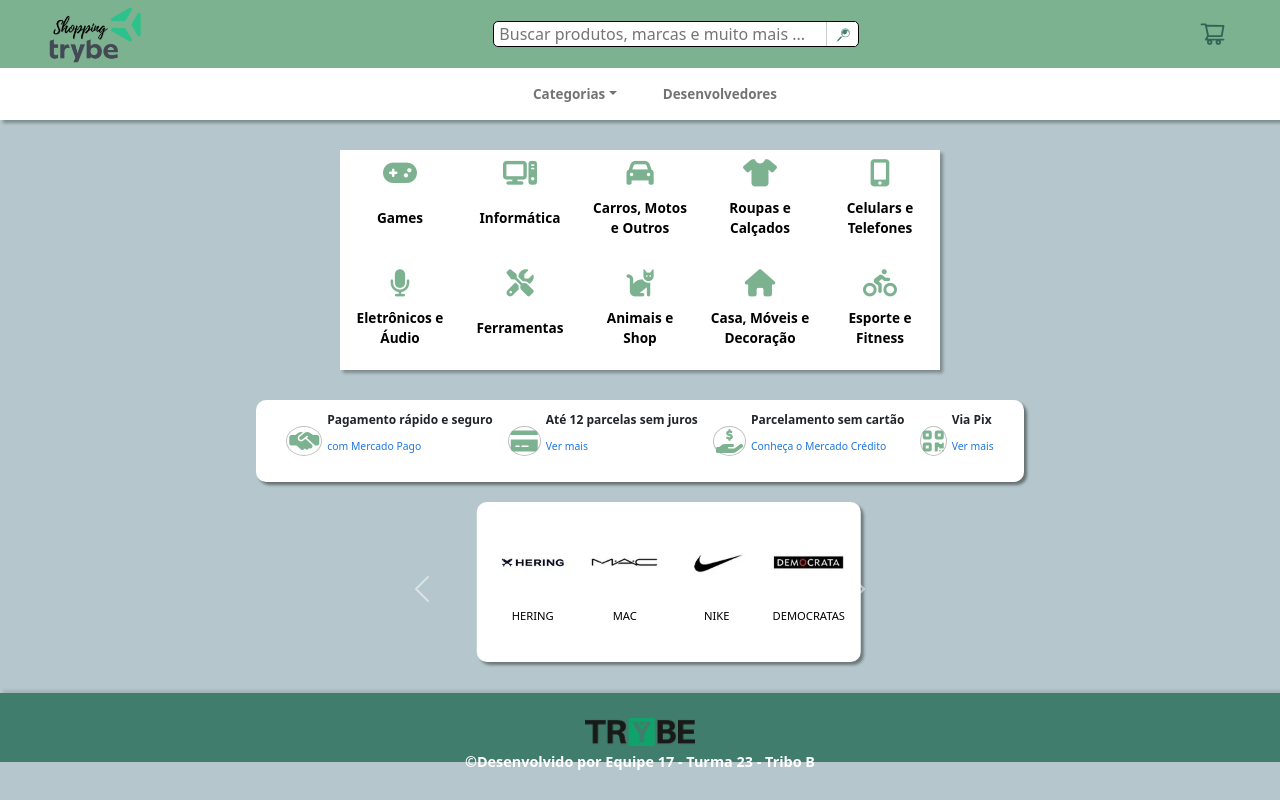
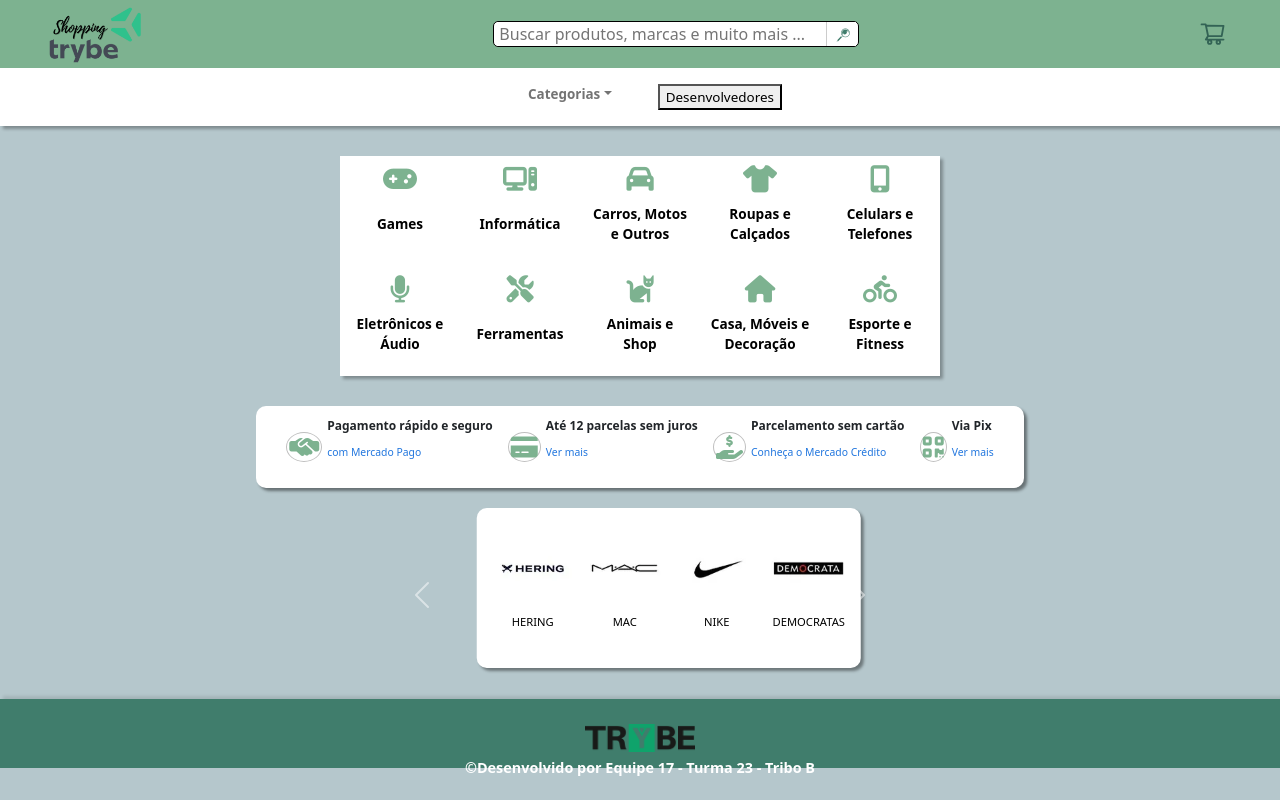
Before and after one commit to VitorMarceloSantos/Trybe-Projeto-10-TrybeTunes, a React (Create React App) app in the folder Projetos/Projeto Modificados/Frontend Online Store/: page / in a window 1280 px wide. Built offline with nearby package versions, Linux system fonts and the light colour scheme.

Commit message:
Develops

```diff
--- a/Projetos/Projeto Modificados/Frontend Online Store/src/BootStrap/NavBar.jsx
+++ b/Projetos/Projeto Modificados/Frontend Online Store/src/BootStrap/NavBar.jsx
@@ -8,8 +8,14 @@ import NavDropdown from 'react-bootstrap/NavDropdown';
 import CategoryContainer from '../Components/CategoryContainer';
 
 export default class NavBarExample extends Component {
+  // developsNavBar = () => {
+  //   console.log('entrou')
+  //   const { developsState } = this.props;
+  //   developsState();
+  // }
+
   render() {
-    const { handleRadioClick } = this.props;
+    const { handleRadioClick, developsState } = this.props;
     return (
       <div>
         <Navbar className="container-navbar">
@@ -23,7 +29,14 @@ export default class NavBarExample extends Component {
                   />
                 </NavDropdown>
                 {/* <Nav.Link href="#home">Trybe</Nav.Link> */}
-                <Nav.Link href="#link">Desenvolvedores</Nav.Link>
+                <Nav.Link>
+                  <button
+                    type="button"
+                    onClick={ developsState }
+                  >
+                    Desenvolvedores
+                  </button>
+                </Nav.Link>
               </Nav>
             </Navbar.Collapse>
           </Container>
@@ -35,4 +48,5 @@ export default class NavBarExample extends Component {
 
 NavBarExample.propTypes = {
   handleRadioClick: PropTypes.func.isRequired,
+  developsState: PropTypes.func.isRequired,
 };
--- a/Projetos/Projeto Modificados/Frontend Online Store/src/Components/Desenvolvedores.jsx
+++ b/Projetos/Projeto Modificados/Frontend Online Store/src/Components/Desenvolvedores.jsx
@@ -4,6 +4,7 @@ import AnaBeatriz from '../images/AnaBeatriz.png';
 import MiguelInacio from '../images/MiguelInacio.png';
 import RuhamLeal from '../images/RuhamLeal.png';
 import VitorMarcelo from '../images/VitorMarcelo.png';
+import '../styles/DesenvolvedoresCss.css';
 
 export default class Desenvolvedores extends Component {
   render() {
--- a/Projetos/Projeto Modificados/Frontend Online Store/src/pages/Home.jsx
+++ b/Projetos/Projeto Modificados/Frontend Online Store/src/pages/Home.jsx
@@ -10,6 +10,7 @@ import CarouselBrands from '../BootStrap/Carousel';
 import Loading from '../Components/Loading';
 import NotFound from '../Components/NotFound';
 import '../styles/HomeCss.css';
+import Desenvolvedores from '../Components/Desenvolvedores';
 
 export default class Home extends Component {
   constructor() {
@@ -21,7 +22,15 @@ export default class Home extends Component {
       noneProduct: false,
       indexView: true,
       isLoading: false,
+      develops: false,
     };
+  }
+
+  developsState = () => {
+    console.log('home');
+    this.setState({
+      develops: true,
+    });
   }
 
   handleChange = ({ target: { name, value } }) => {
@@ -118,7 +127,7 @@ export default class Home extends Component {
   }
 
   render() {
-    const { searchBar, noneProduct, indexView, isLoading } = this.state;
+    const { searchBar, noneProduct, indexView, isLoading, develops } = this.state;
     const { CartItemsList } = this.props;
     return (
       <section>
@@ -130,9 +139,14 @@ export default class Home extends Component {
         />
         <NavBarExample
           handleRadioClick={ this.handleRadioClick }
+          developsState={ this.developsState }
         />
         <section>
-          {indexView
+          <section>
+            {develops ? (
+              <Desenvolvedores />
+            ) : (
+              indexView
             && (
               <div>
                 <IndexCategory
@@ -143,7 +157,21 @@ export default class Home extends Component {
                   handleChangeBrands={ this.handleChangeBrands }
                 />
               </div>
+            )
             )}
+          </section>
+          {/* {indexView
+            && (
+              <div>
+                <IndexCategory
+                  handleChangeCategory={ this.handleChangeCategory }
+                />
+                <MethodsPaymetns />
+                <CarouselBrands
+                  handleChangeBrands={ this.handleChangeBrands }
+                />
+              </div>
+            )} */}
         </section>
         <section>
           {isLoading && (<Loading />)}
```
Also changed, not shown: Projetos/Projeto Modificados/Frontend Online Store/src/styles/DesenvolvedoresCss.css (added).
